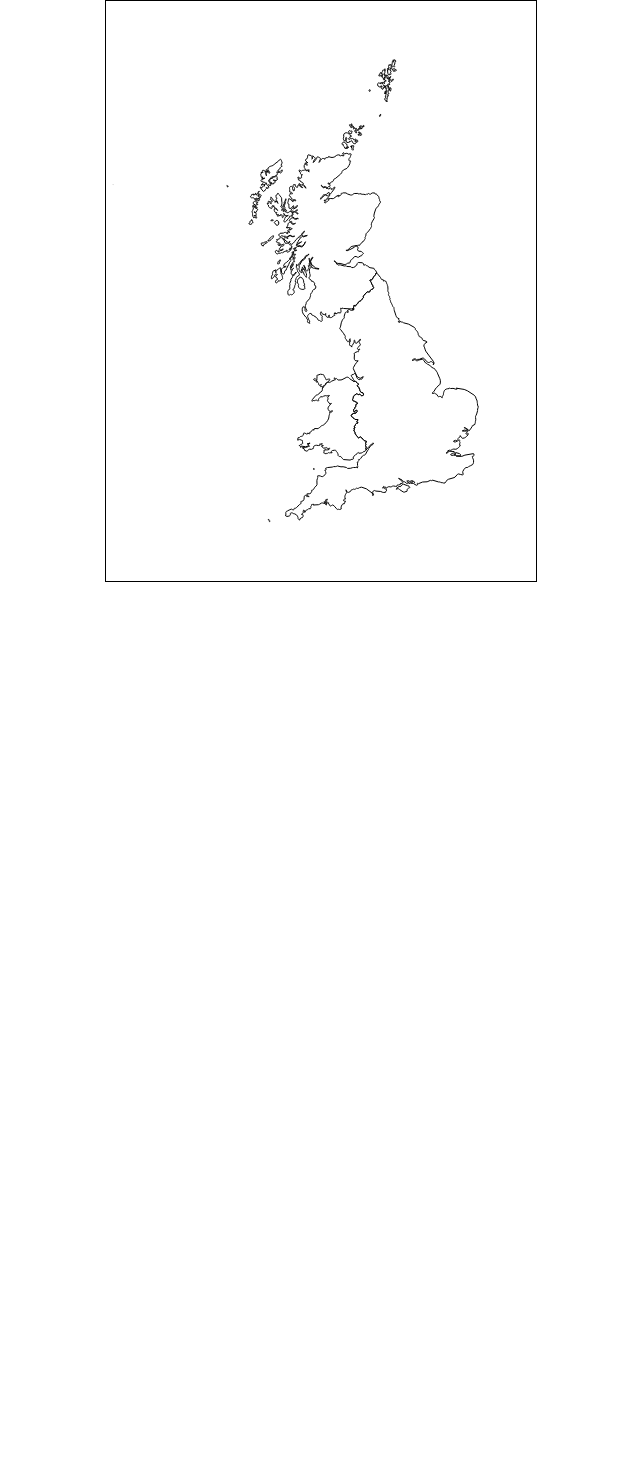
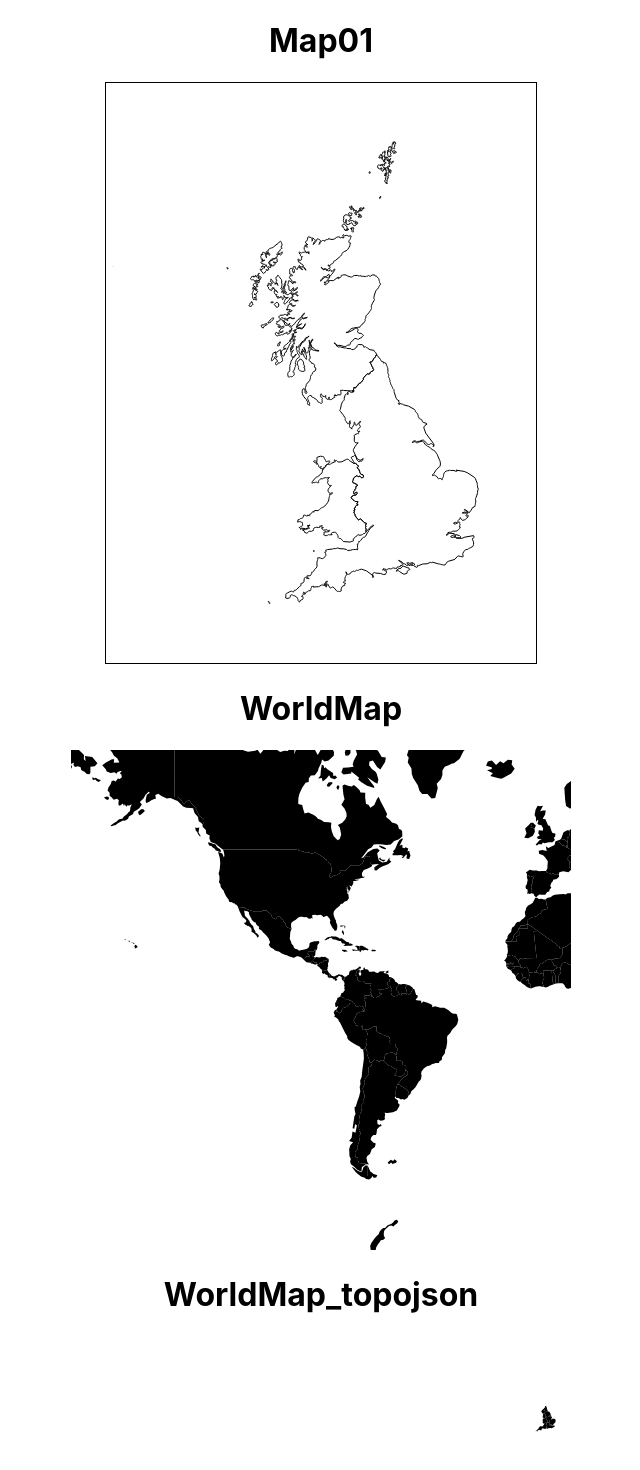
Before and after one commit to neohed/react-d3-geo, a React (Create React App) app: page / in a window 1280 px wide. Shown: the top 1470 px of the page, without its empty margins (319-959 px from the left). Before the commit the page ends 800 px from the top, so only its background shows below. Built offline with nearby package versions, Linux system fonts and the light colour scheme; the HTML template or start-up script is replaced by a standard one.

Commit message:
Update App.js

```diff
--- a/src/App.js
+++ b/src/App.js
@@ -1,13 +1,20 @@
 import React from 'react';
 import './App.css';
 import Map01 from './Map01'
+import WorldMap from "./D3InAction/WorldMap";
+import WorldMap_topojson from "./D3InAction/WorldMap_topojson";
 
 function App() {
-  return (
-    <div className="App">
-      <Map01/>
-    </div>
-  );
+    return (
+        <div className="App">
+            <h1>Map01</h1>
+            <Map01/>
+            <h1>WorldMap</h1>
+            <WorldMap/>
+            <h1>WorldMap_topojson</h1>
+            <WorldMap_topojson/>
+        </div>
+    );
 }
 
 export default App;
```
